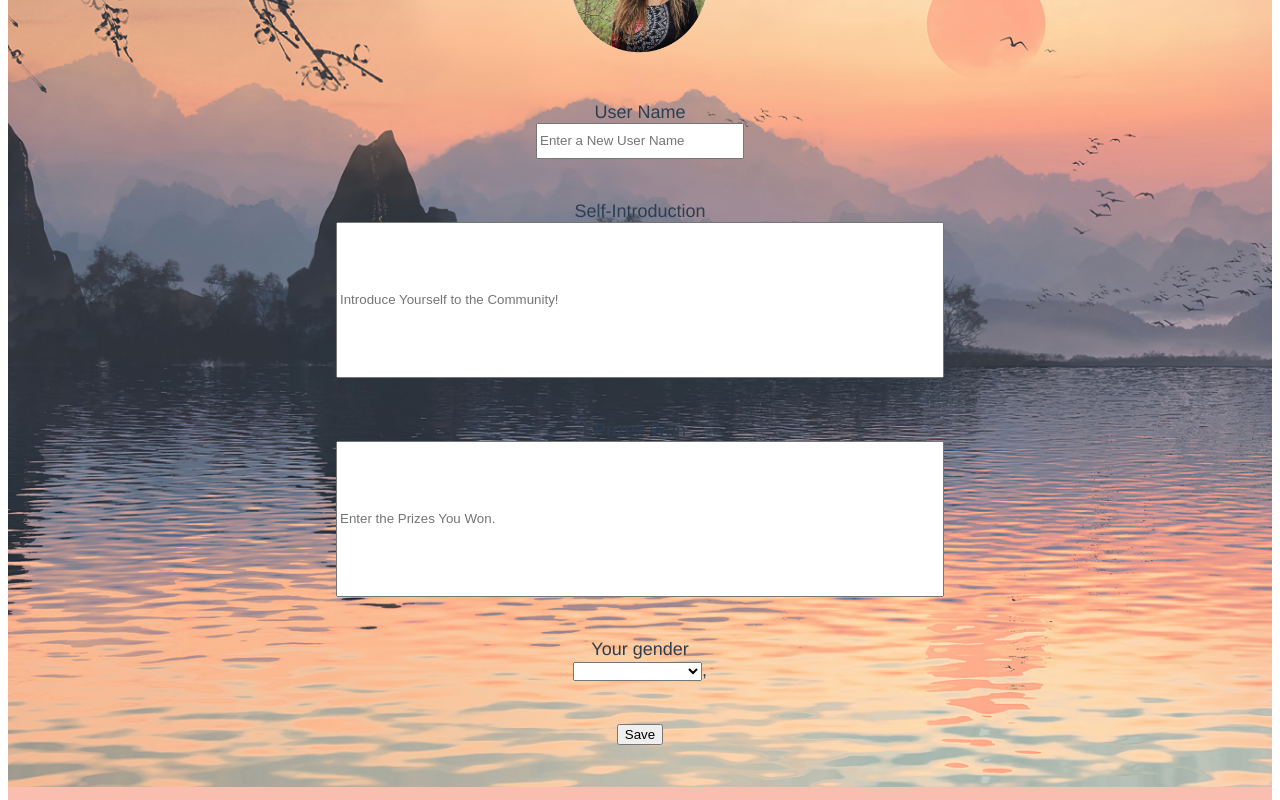
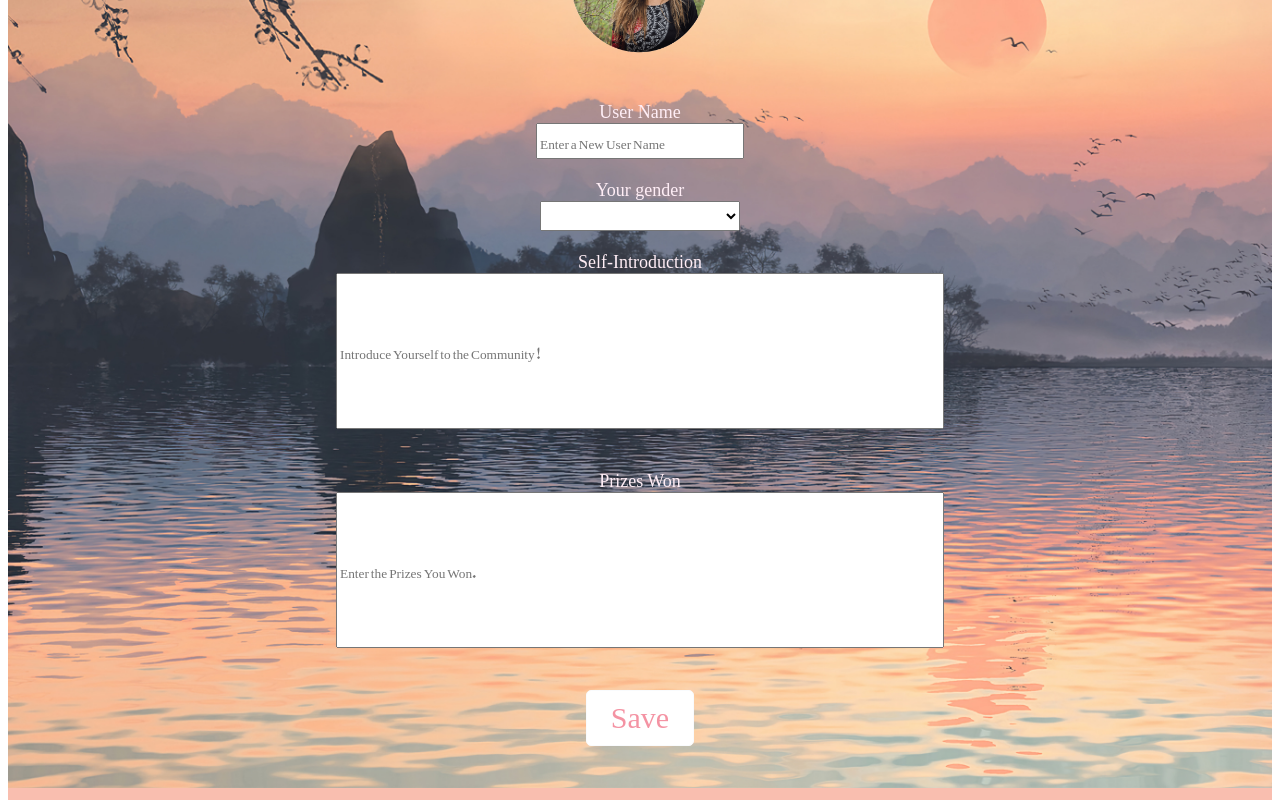
Before and after one commit to XiHuijia/Project-Photography-Website, a Vue app: page /profile in a window 1280 px wide. Shown: the part 400-1200 px from the top of the page. Built offline with nearby package versions, Linux system fonts and the light colour scheme; no server answers.

Commit message:
update profile

```diff
--- a/src/components/EditProfile.vue
+++ b/src/components/EditProfile.vue
@@ -11,36 +11,32 @@
         <form id="myProfile">
             <br><br>
             <label for="name">User Name </label> <br>
-            <input type="text" id="name" required=true placeholder="Enter a New User Name" style="width:200px;height:30px"> <br>
+            <input type="text" id="name" required=true placeholder="Enter a New User Name" style="font-family: 'Noto Nastaliq Urdu', serif; width:200px;height:30px"> <br>
+
+            <br>
+            <label for="gender">Your gender</label><br>
+            <select v-model="selected" style="width:200px;height:30px">
+            <option style="font-family: 'Noto Nastaliq Urdu', serif;width:600px;height:150px"> Female</option>
+            <option style="font-family: 'Noto Nastaliq Urdu', serif;width:600px;height:150px"> Fale </option>
+            <option style="font-family: 'Noto Nastaliq Urdu', serif;width:600px;height:150px"> I prefer not to say. </option>
+            </select>
 
             <br><br>
             <label for="intro">Self-Introduction</label><br>
-            <input type="text" id="intro" required=true placeholder="Introduce Yourself to the Community!" style="width:600px;height:150px"> <br>
+            <input type="text" id="intro" required=true placeholder="Introduce Yourself to the Community!" style="font-family: 'Noto Nastaliq Urdu', serif;width:600px;height:150px"> <br>
 
             <br><br>
             <label for="prize">Prizes Won</label><br>
-            <input type="text" id="prize" required=true placeholder="Enter the Prizes You Won." style="width:600px;height:150px"> <br>
+            <input type="text" id="prize" required=true placeholder="Enter the Prizes You Won." style="font-family: 'Noto Nastaliq Urdu', serif;width:600px;height:150px"> <br>
 
             <br><br>
-            <label for="gender">Your gender</label><br>
-            <select v-model="selected">
-            <option> Female</option>
-            <option> male </option>
-            <option> I prefer not to say. </option>
-            </select>, <br>
-
-
-            <br><br>
-            <div class="save">
-                <button id="savebutton" type="button" v-on:click="savetofs()">Save </button>
+            <div>
+                <button class="save" v-on:click="savetofs()"> Save </button>
             </div>
             <br><br>
         </form>
         </div>
     </div>
-
-
-
 
     <MyFooter/>
 
@@ -87,7 +83,6 @@ export default {
 .SaveInfo {
     display: inline-block;
     font-size: 18px;
-    font-family: Helvetica;
     text-align: center;
     align-items: center;
     margin:auto;
@@ -100,14 +95,24 @@ input:hover {
 .Container{
     background-image: url(../assets/edit_profile_bg2.jpg);
     background-size: cover;
+    font-family: Merienda;
+    color: rgb(255, 238, 246);
 
 }
 
-.savebutton{
-    color: bisque;
-    height: 30px;
-    width: 50px;
-    background-image: url(../assets/image1.png);
+.save{
+    color: rgb(244, 147, 163);
+    font-size: 30px;
+    padding: 10px 24px;
+    font-family: Merienda;
+    background: #fff;
+    border-radius: 5px;
+    border: 1px solid rgb(249, 251, 253);
+}
+
+.save:hover{
+    background: #ff5d93b3;
+    color: #fff;
 }
 
 
```
